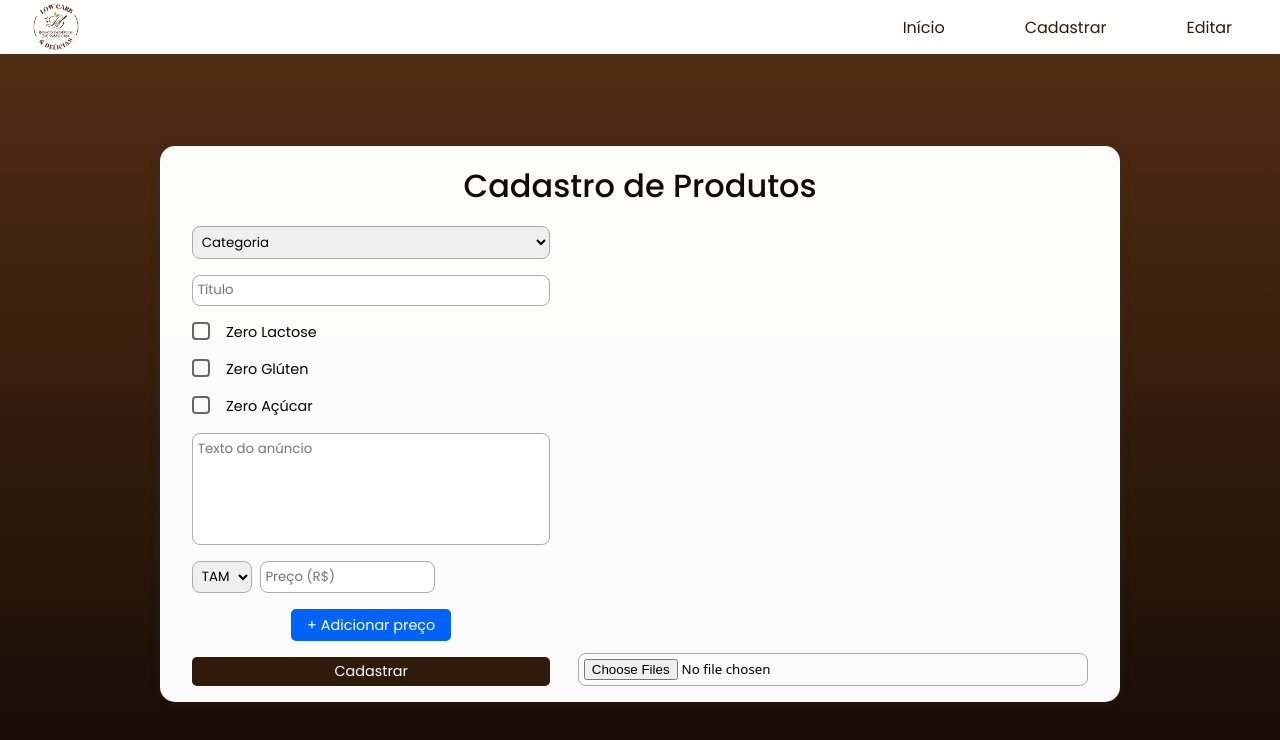
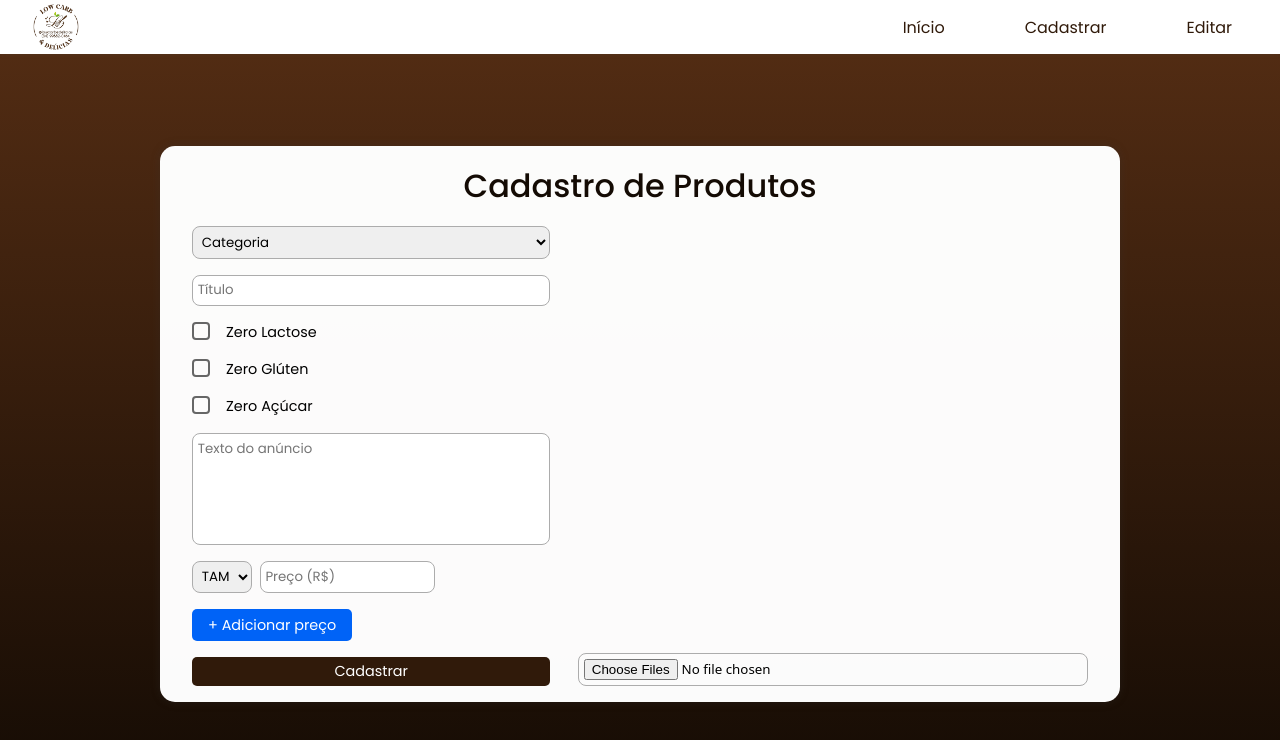
Before and after one commit to hennriquee/low-carb-front-end, a React (Vite) app: page /adm/cadastro in a window 1280 px wide. Shown: the top 740 px of the page. Built offline with nearby package versions, Linux system fonts and the light colour scheme; sample sign-in values are in the browser's storage.

Commit message:
btn adjust

```diff
--- a/src/pages/adm/Register/register.css
+++ b/src/pages/adm/Register/register.css
@@ -168,6 +168,7 @@ button {
   border: transparent;
   color: #fff;
   height: 1.8rem;
+  margin-left: 0;
 
   & :hover {
     opacity: 0.9;
@@ -269,6 +270,10 @@ textarea {
     padding-bottom: 2rem;
   }
 
+  .add__price__btn {
+    margin-bottom: 1rem;
+  }
+
   .register__form {
     flex-direction: column;
     position: relative;
@@ -319,6 +324,10 @@ textarea {
     position: static;
   }
 
+  .add__price__btn {
+    margin-bottom: 0;
+  }
+
   .cad__btn {
     position: static;
     bottom: auto;
```
